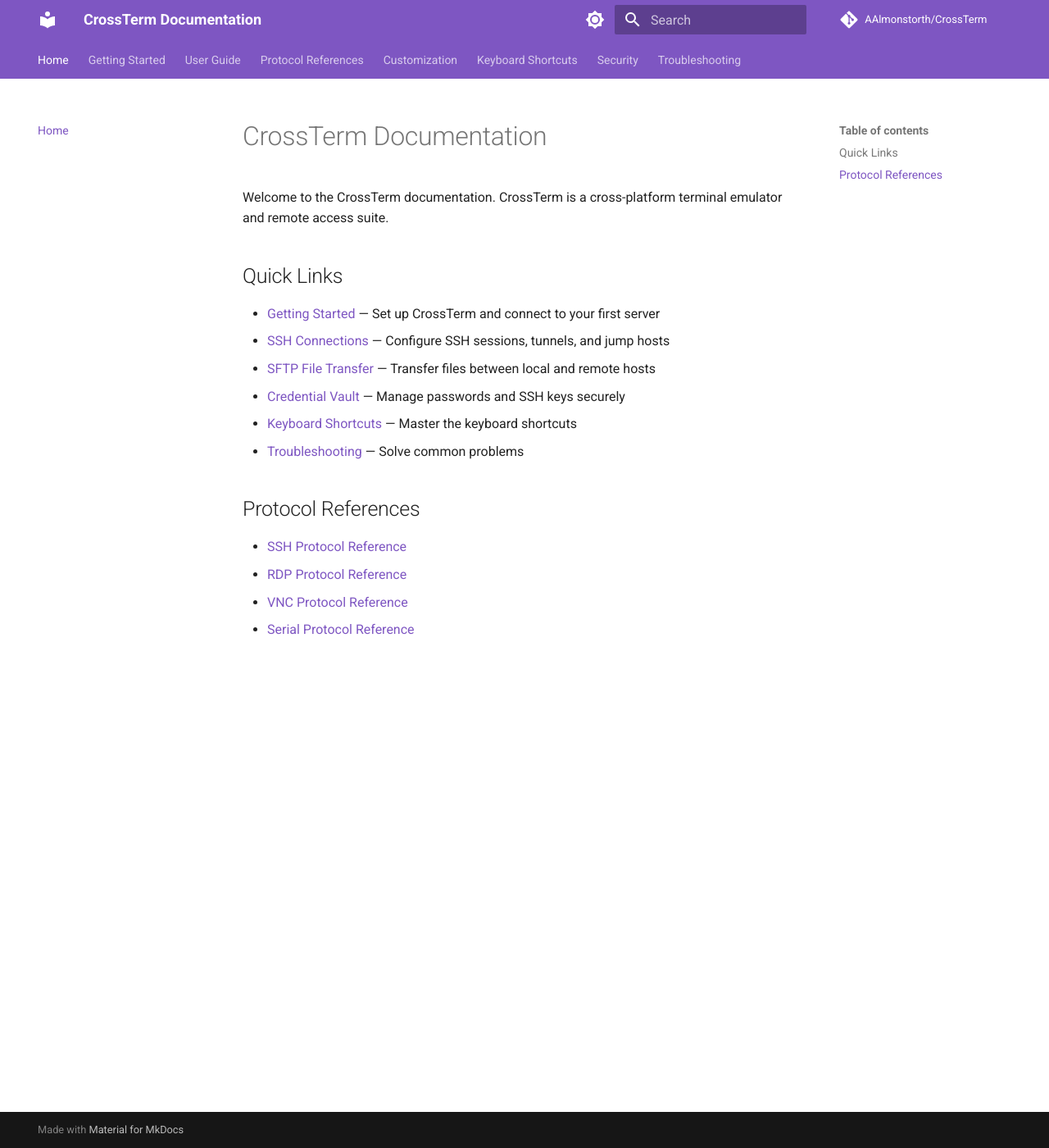
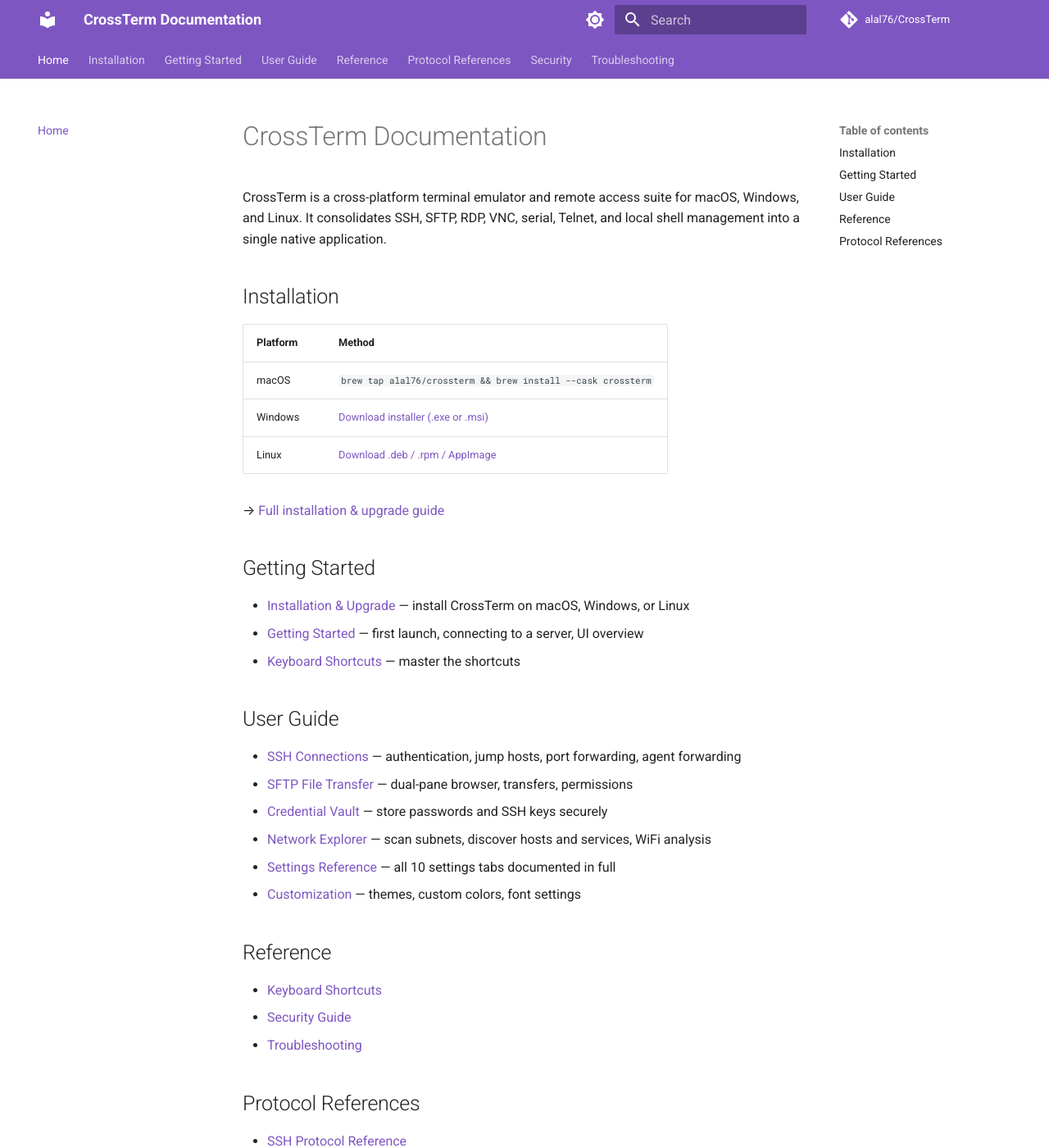
Before and after one commit to alal76/CrossTerm, an MkDocs documentation site: the page built from docs/help/index.md, in a window 1280 px wide and 1400 px high. Shown: the whole window at 82% size. Built offline with MkDocs 1.6.1 and Material for MkDocs 9.7.7, drawn with Linux system fonts in a browser that asks for light colours; comment, search, counter and statistics services are not loaded.

Commit message:
docs: comprehensive installation, settings, and network explorer documentation
- README: complete rewrite with per-platform install/upgrade/uninstall instructions
  (Homebrew, DMG, exe/MSI, deb/rpm/AppImage), feature overview, quick start, build guide
- docs/help/installation.md: new in-depth install guide covering all platforms,
  system requirements, checksum verification, release channels
- docs/help/settings.md: new full settings reference for all 10 tabs (General,
  Appearance, Terminal, SSH, Connections, File Transfer, Keyboard, Notifications,
  Security, Advanced) with default values and descriptions
- docs/help/network-explorer.md: new guide covering subnet detection, quick/full scan,
  result fields, WiFi analysis (macOS), export, and security/ethics note
- docs/help/index.md: updated landing page with installation table and new links
- docs/help/getting-started.md: added installation tip admonition at top
- docs/mkdocs.yml: fixed repo URLs (AAlmonstorth→alal76), added new pages to nav

Co-Authored-By: Claude Sonnet 4.6 <noreply@anthropic.com>

```diff
--- a/docs/help/index.md
+++ b/docs/help/index.md
@@ -7,16 +7,38 @@ schema_version: 1
 
 # CrossTerm Documentation
 
-Welcome to the CrossTerm documentation. CrossTerm is a cross-platform terminal emulator and remote access suite.
+CrossTerm is a cross-platform terminal emulator and remote access suite for macOS, Windows, and Linux. It consolidates SSH, SFTP, RDP, VNC, serial, Telnet, and local shell management into a single native application.
 
-## Quick Links
+## Installation
 
-- [Getting Started](getting-started.md) — Set up CrossTerm and connect to your first server
-- [SSH Connections](ssh-connections.md) — Configure SSH sessions, tunnels, and jump hosts
-- [SFTP File Transfer](sftp-file-transfer.md) — Transfer files between local and remote hosts
-- [Credential Vault](credential-vault.md) — Manage passwords and SSH keys securely
-- [Keyboard Shortcuts](keyboard-shortcuts.md) — Master the keyboard shortcuts
-- [Troubleshooting](troubleshooting.md) — Solve common problems
+| Platform | Method |
+|----------|--------|
+| macOS | `brew tap alal76/crossterm && brew install --cask crossterm` |
+| Windows | [Download installer (.exe or .msi)](https://github.com/alal76/CrossTerm/releases/latest) |
+| Linux | [Download .deb / .rpm / AppImage](https://github.com/alal76/CrossTerm/releases/latest) |
+
+→ [Full installation & upgrade guide](installation.md)
+
+## Getting Started
+
+- [Installation & Upgrade](installation.md) — install CrossTerm on macOS, Windows, or Linux
+- [Getting Started](getting-started.md) — first launch, connecting to a server, UI overview
+- [Keyboard Shortcuts](keyboard-shortcuts.md) — master the shortcuts
+
+## User Guide
+
+- [SSH Connections](ssh-connections.md) — authentication, jump hosts, port forwarding, agent forwarding
+- [SFTP File Transfer](sftp-file-transfer.md) — dual-pane browser, transfers, permissions
+- [Credential Vault](credential-vault.md) — store passwords and SSH keys securely
+- [Network Explorer](network-explorer.md) — scan subnets, discover hosts and services, WiFi analysis
+- [Settings Reference](settings.md) — all 10 settings tabs documented in full
+- [Customization](customization.md) — themes, custom colors, font settings
+
+## Reference
+
+- [Keyboard Shortcuts](keyboard-shortcuts.md)
+- [Security Guide](security-guide.md)
+- [Troubleshooting](troubleshooting.md)
 
 ## Protocol References
 
--- a/docs/mkdocs.yml
+++ b/docs/mkdocs.yml
@@ -1,8 +1,8 @@
 site_name: CrossTerm Documentation
 site_description: "Cross-platform terminal emulator and remote access suite"
-site_url: https://aalmonstorth.github.io/CrossTerm/
-repo_url: https://github.com/AAlmonstorth/CrossTerm
-repo_name: AAlmonstorth/CrossTerm
+site_url: https://alal76.github.io/CrossTerm/
+repo_url: https://github.com/alal76/CrossTerm
+repo_name: alal76/CrossTerm
 
 docs_dir: help
 
@@ -32,18 +32,23 @@ theme:
 
 nav:
   - Home: index.md
+  - Installation: installation.md
   - Getting Started: getting-started.md
   - User Guide:
     - SSH Connections: ssh-connections.md
     - SFTP File Transfer: sftp-file-transfer.md
     - Credential Vault: credential-vault.md
+    - Network Explorer: network-explorer.md
+  - Reference:
+    - Settings: settings.md
+    - Keyboard Shortcuts: keyboard-shortcuts.md
+    - Customization: customization.md
+    - Plugin API: plugin-api-guide.md
   - Protocol References:
     - SSH: ssh-protocol-reference.md
     - RDP: rdp-protocol-reference.md
     - VNC: vnc-protocol-reference.md
     - Serial: serial-protocol-reference.md
-  - Customization: customization.md
-  - Keyboard Shortcuts: keyboard-shortcuts.md
   - Security: security-guide.md
   - Troubleshooting: troubleshooting.md
 
```
Also changed, not shown: docs/help/getting-started.md (+4 -1 lines), docs/help/installation.md (added, +204 -0 lines), docs/help/network-explorer.md (added, +119 -0 lines), docs/help/settings.md (added, +204 -0 lines), README.md.
